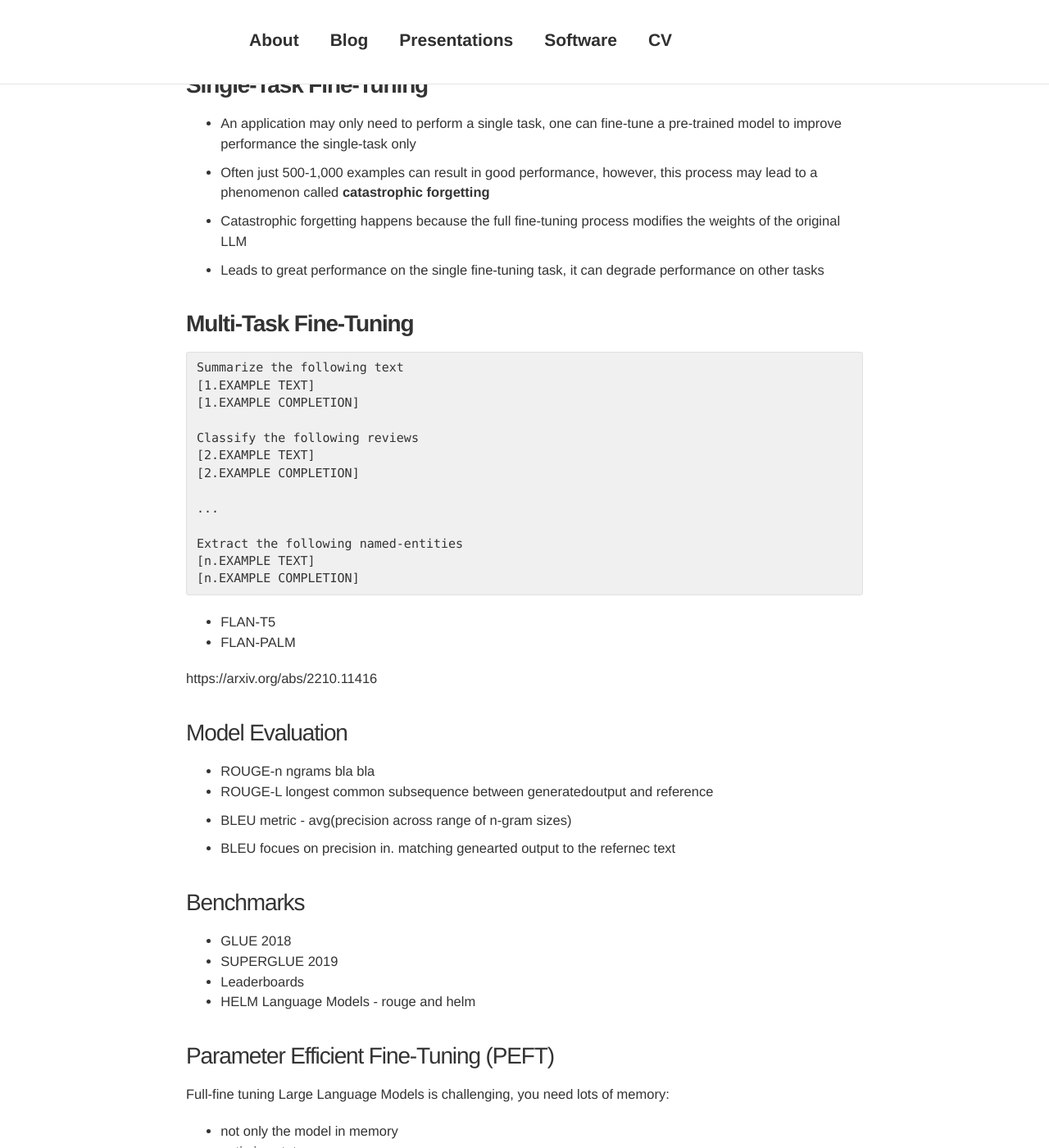
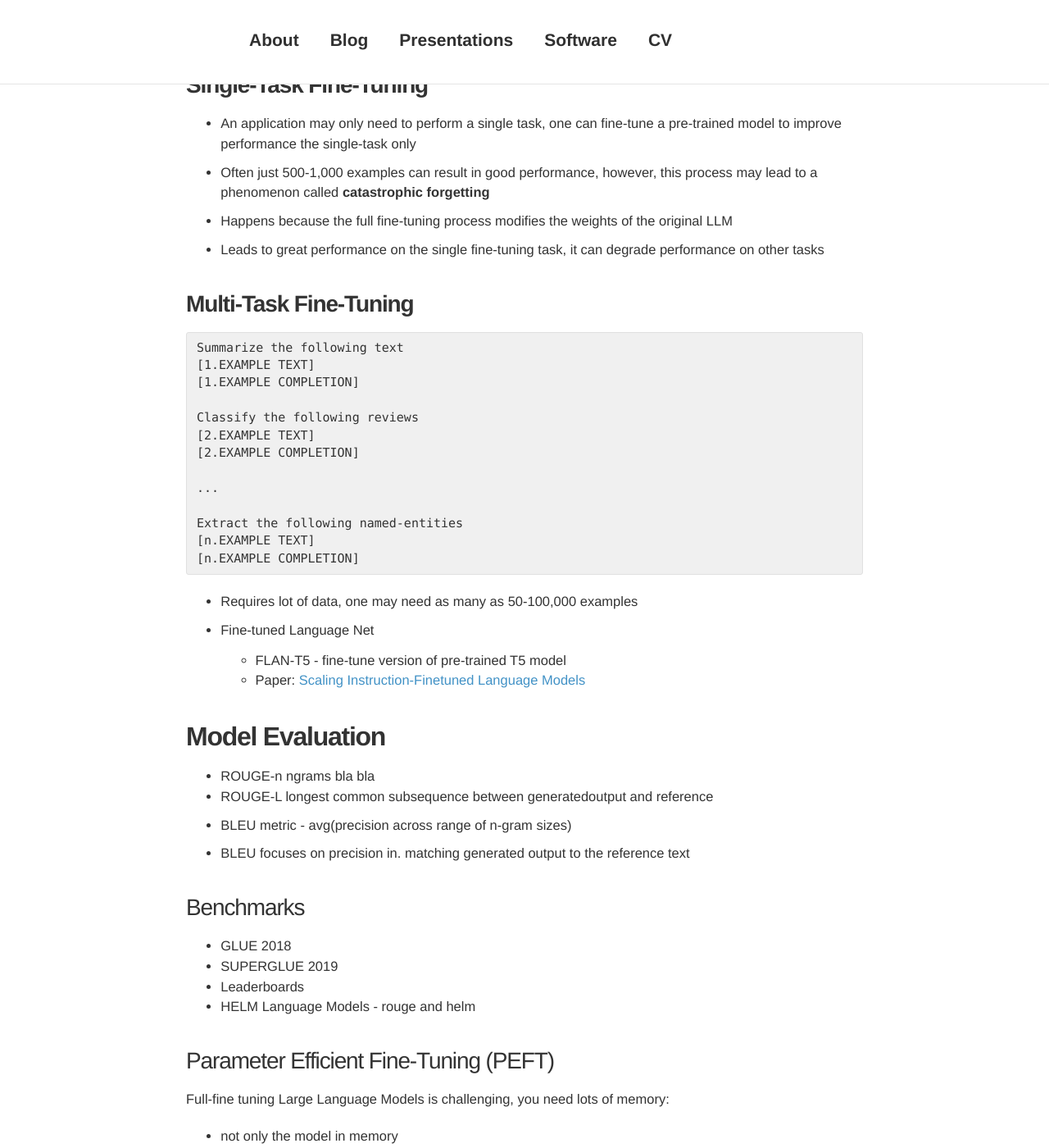
Before and after one commit to davidsbatista/davidsbatista.net, a Jekyll site: the page built from _posts/2023-09-15-Generative_AI_LLMs-Coursera.md, in a window 1280 px wide and 1400 px high, scrolled down 5227 px. Shown: the whole window at 82% size. Built offline with Jekyll 4.4.1, drawn with Linux system fonts in a browser that asks for light colours; nearby versions of some CDN libraries; comment, search, counter and statistics services are not loaded.

Commit message:
cleaning up notes for LLMs course

```diff
--- a/_posts/2023-09-15-Generative_AI_LLMs-Coursera.md
+++ b/_posts/2023-09-15-Generative_AI_LLMs-Coursera.md
@@ -216,13 +216,11 @@ Instruction fine-tuning/fine-tuning trains the whole model parameters using exam
 
 - Often just 500-1,000 examples can result in good performance, however, this process may lead to a phenomenon called __catastrophic forgetting__
 
-- Catastrophic forgetting happens because the full fine-tuning process modifies the weights of the original LLM
+- Happens because the full fine-tuning process modifies the weights of the original LLM
 
 - Leads to great performance on the single fine-tuning task, it can degrade performance on other tasks
 
-
 ### __Multi-Task Fine-Tuning__
-
 
 
 	Summarize the following text
@@ -240,21 +238,22 @@ Instruction fine-tuning/fine-tuning trains the whole model parameters using exam
 	[n.EXAMPLE COMPLETION]
 
 
+- Requires lot of data, one may need as many as 50-100,000 examples
 
-- FLAN-T5
-- FLAN-PALM
+- Fine-tuned Language Net
 
-https://arxiv.org/abs/2210.11416
+	- FLAN-T5 - fine-tune version of pre-trained T5 model
+	- Paper: [Scaling Instruction-Finetuned Language Models](https://arxiv.org/abs/2210.11416)
 
 
-### Model Evaluation
+## __Model Evaluation__
 
 - ROUGE-n ngrams bla bla
 - ROUGE-L longest common subsequence between generatedoutput and reference
 
 - BLEU metric - avg(precision across range of n-gram sizes)
 
-- BLEU focues on precision in. matching genearted output to the refernec text
+- BLEU focuses on precision in. matching generated output to the reference text
 
 
 ### Benchmarks
```
